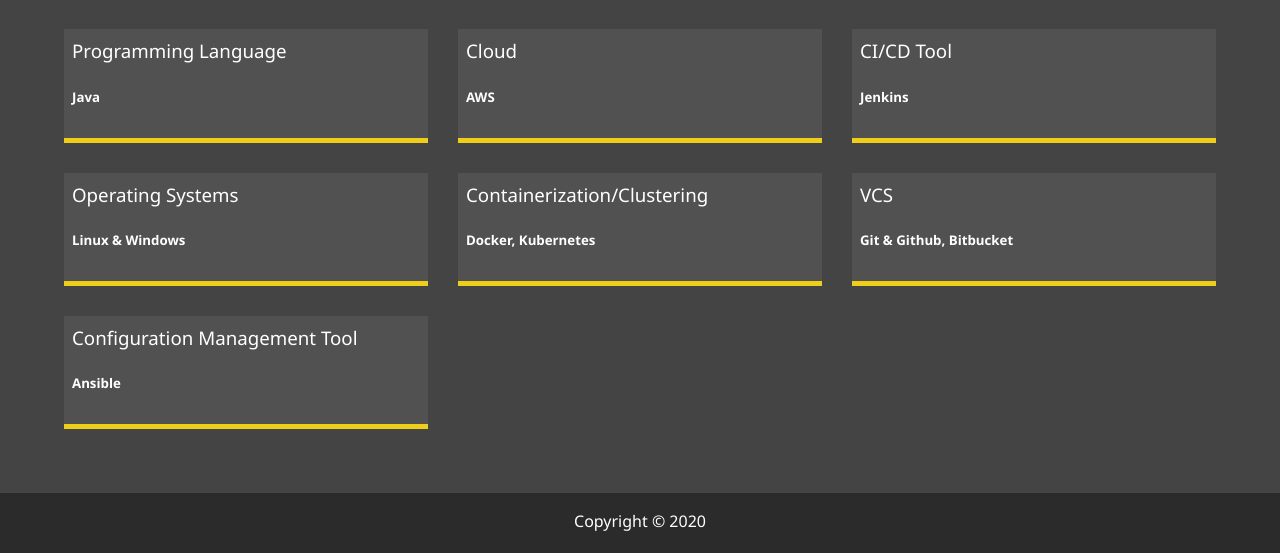
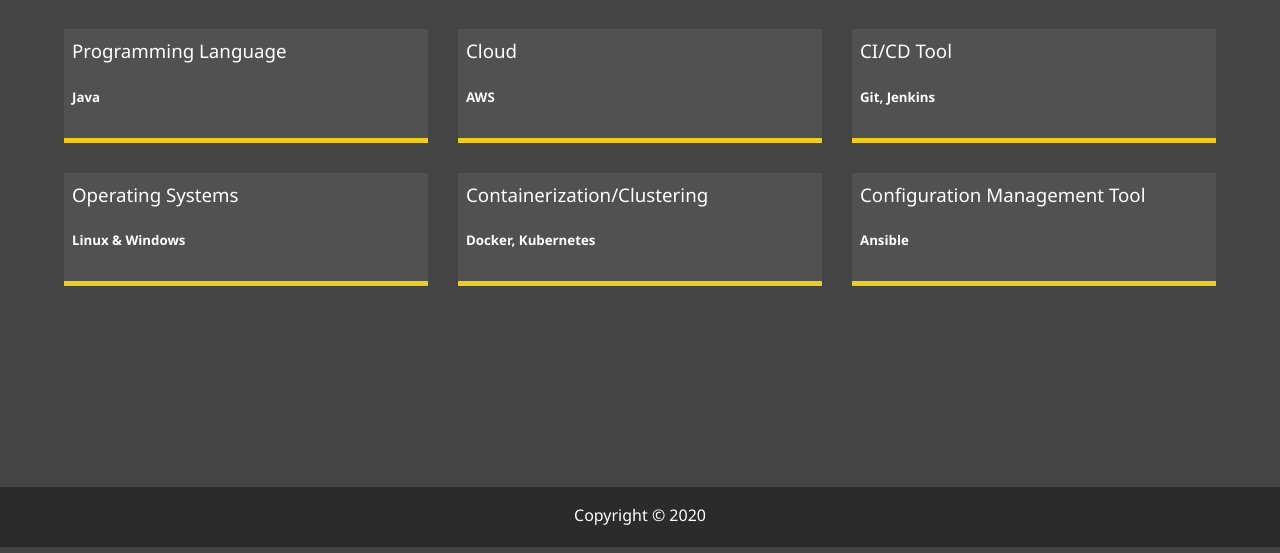
Before and after one commit to muzafferjoya/muzaffarkhan, a website: page skill.html in a window 1280 px wide. Shown: the part 253-806 px from the top of the page. Drawn offline with Linux system fonts and the light colour scheme.

Commit message:
new commit

```diff
--- a/skill.html
+++ b/skill.html
@@ -79,15 +79,11 @@
 
       <div class="job job-4">
         <h3>CI/CD Tool</h3>
-        <h5>Jenkins</h5>
+        <h5>Git, Jenkins</h5>
         <p></p>
       </div>
 
-      <div class="job job-3">
-        <h3>VCS</h3>
-        <h5>Git & Github, Bitbucket</h5>
-        <p></p>
-      </div>
+
 
       <div class="job job-2">
         <h3>Containerization/Clustering</h3>
```
